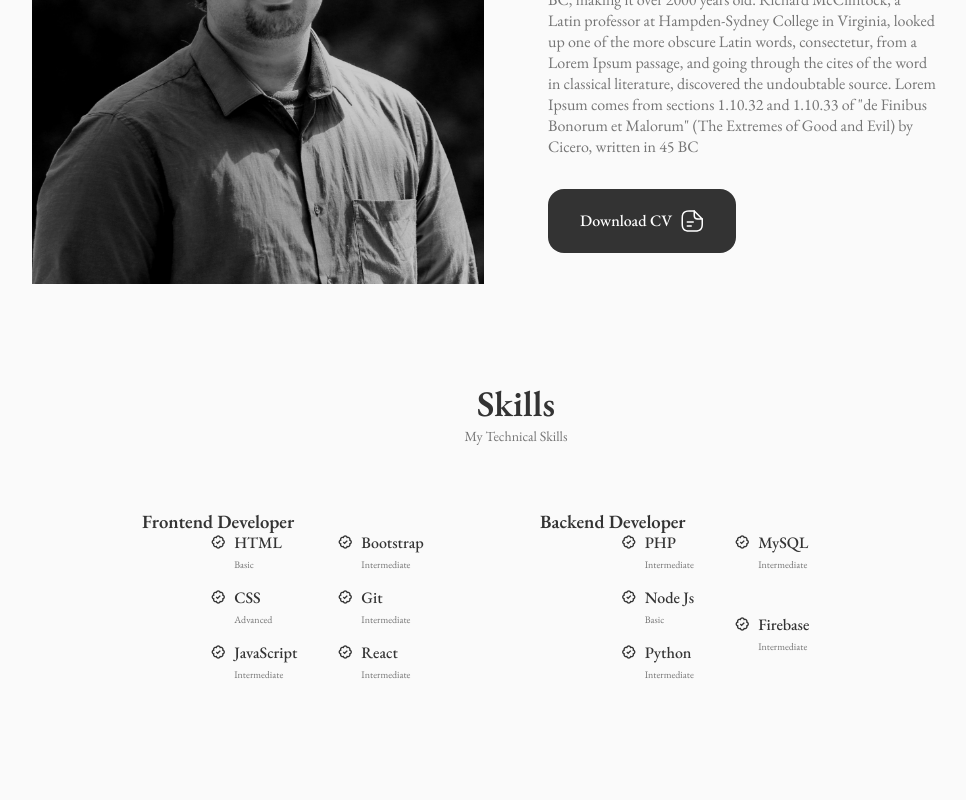
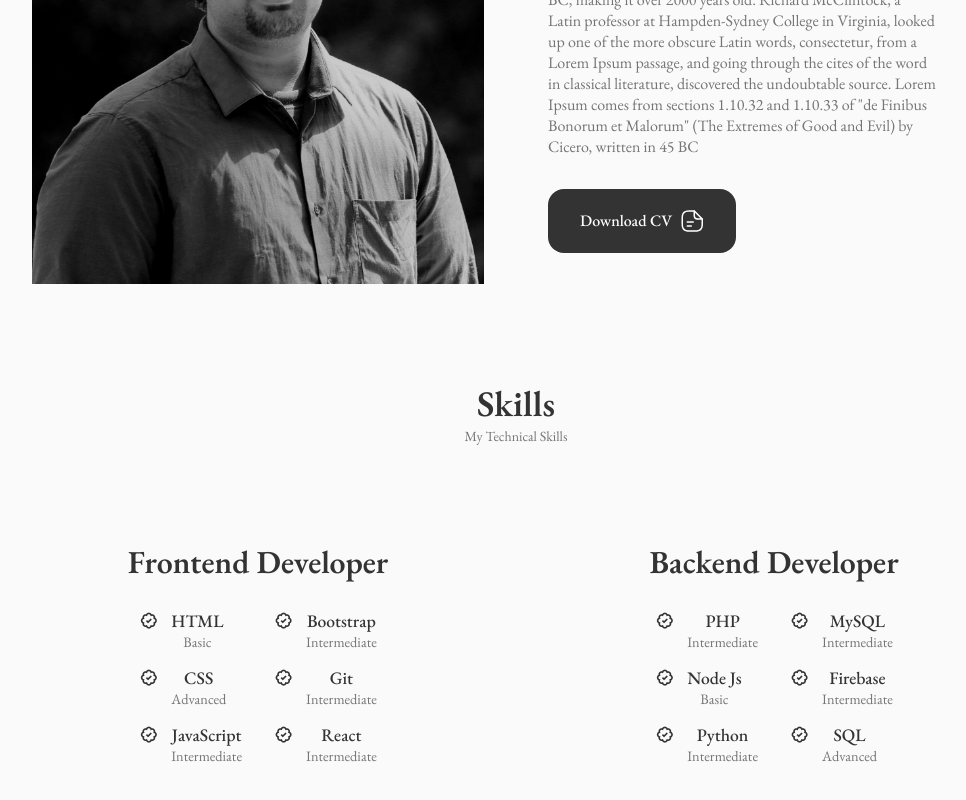
Before and after one commit to varungnathan/varun-gopinath-portfolio, a React (Create React App) app: page / in a window 1280 px wide. Shown: the part 1059-1859 px from the top of the page, without its empty margins (124-1090 px from the left). Before the commit the page ends 1774 px from the top, so only its background shows below. Built offline with nearby package versions, Linux system fonts and the light colour scheme.

Commit message:
Add SQL skill to Backend section and enhance CSS styling for skills layout

```diff
--- a/src/components/skills/Backend.jsx
+++ b/src/components/skills/Backend.jsx
@@ -53,6 +53,15 @@ const Backend = () => {
                     <span className="skills__level">Intermediate</span>
                 </div>
                 </div>
+
+                <div className="skills__data">
+                <i class='bx bx-badge-check'></i>
+
+                <div>
+                    <h3 className="skills__name">SQL</h3>
+                    <span className="skills__level">Advanced</span>
+                </div>
+                </div>
             </div>
         </div>
     </div>
--- a/src/components/skills/skills.css
+++ b/src/components/skills/skills.css
@@ -1,27 +1,34 @@
 .skills__container {
-    grid-template-columns: repeat(2, 350px);
-    column-gap: 3rem;
-    justify-content: center ;
+    display: grid;
+    grid-template-columns: repeat(2, 1fr);
+    column-gap: 2rem;
+    justify-content: center;
+    align-items: center;
+    text-align: center;
+    margin: 0 auto;
+    max-width: 1000px;
+    padding: 2rem 0;
 }
 
 .skills_content {
     background-color: var(--container-color);
     border: 1px solid var(--border-color);
-    padding: 2rem 4rem;
+    padding: 2rem 3rem;
     border-radius: 1.25rem;
+    text-align: center;
 }
 
 .skills_title {
-    font-size: var(--normal-font-size);
-    font-weight: var(--font-medium);
+    font-size: 1.8rem;
+    font-weight: var(--font-bold);
     text-align: center;
-    margin-bottom: var(--mb-1-5);
+    margin-bottom: 1.5rem;
 }
 
 .skills__box {
-    display:flex;
+    display: flex;
     justify-content: center;
-    column-gap: 2.5rem;
+    column-gap: 2rem;
 }
 
 .skills__group {
@@ -32,20 +39,26 @@
 
 .skills__data {
     display: flex;
-    column-gap: 0.5rem;
+    column-gap: 0.8rem;
 }
 
 .skills .bx-badge-check {
-    font-size: 1rem;
+    font-size: 1.2rem;
     color: var(--title-color);
 }
 
 .skills__name {
-    font-size: var(--normal-font-size);
+    font-size: 1.1rem;
     font-weight: var(--font-medium);
-    line-height: 18px;
+    line-height: 20px;
 }
 
 .skills__level {
-    font-size: var(--tiny-font-size);
+    font-size: 0.9rem;
+    color: var(--text-color-light);
 }
+
+h3.skills__title {
+    font-size: 2rem;
+    margin-bottom: 1.8rem;
+}
```
